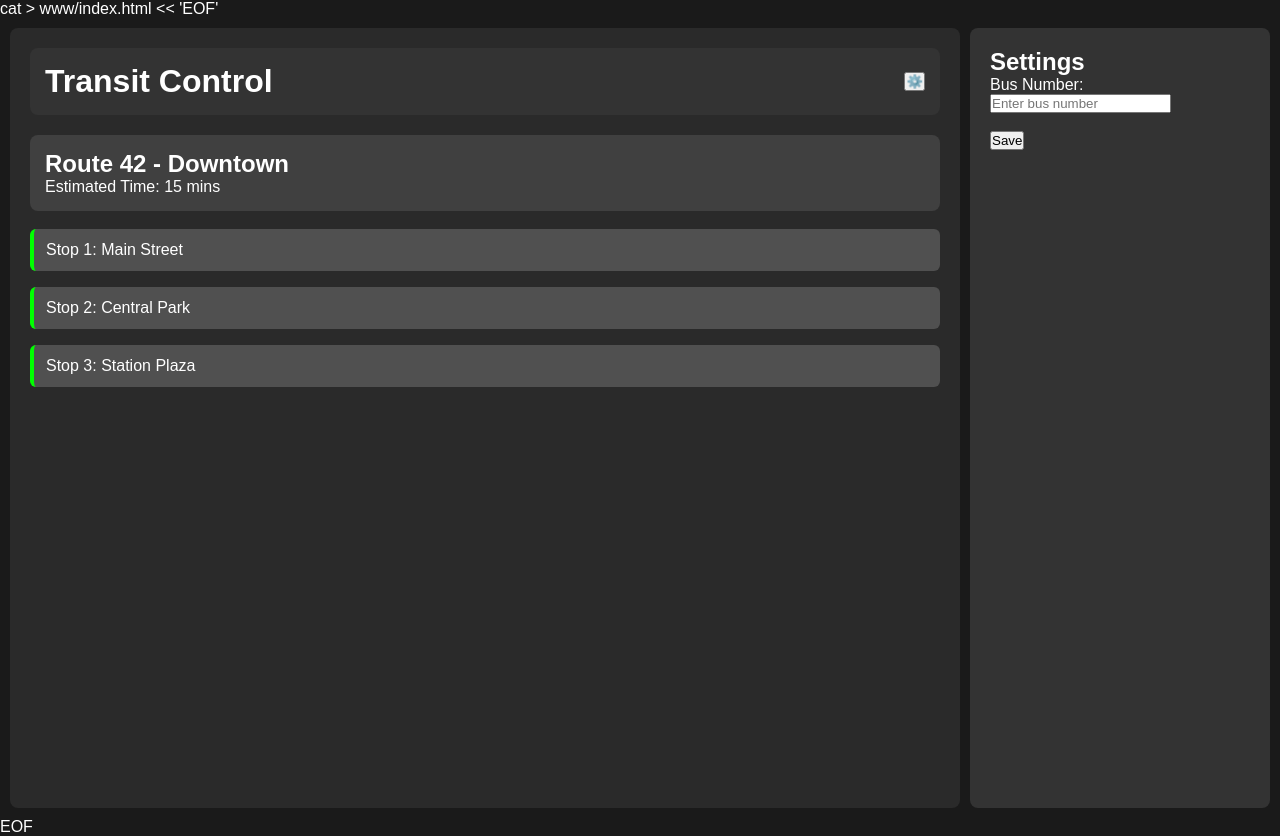
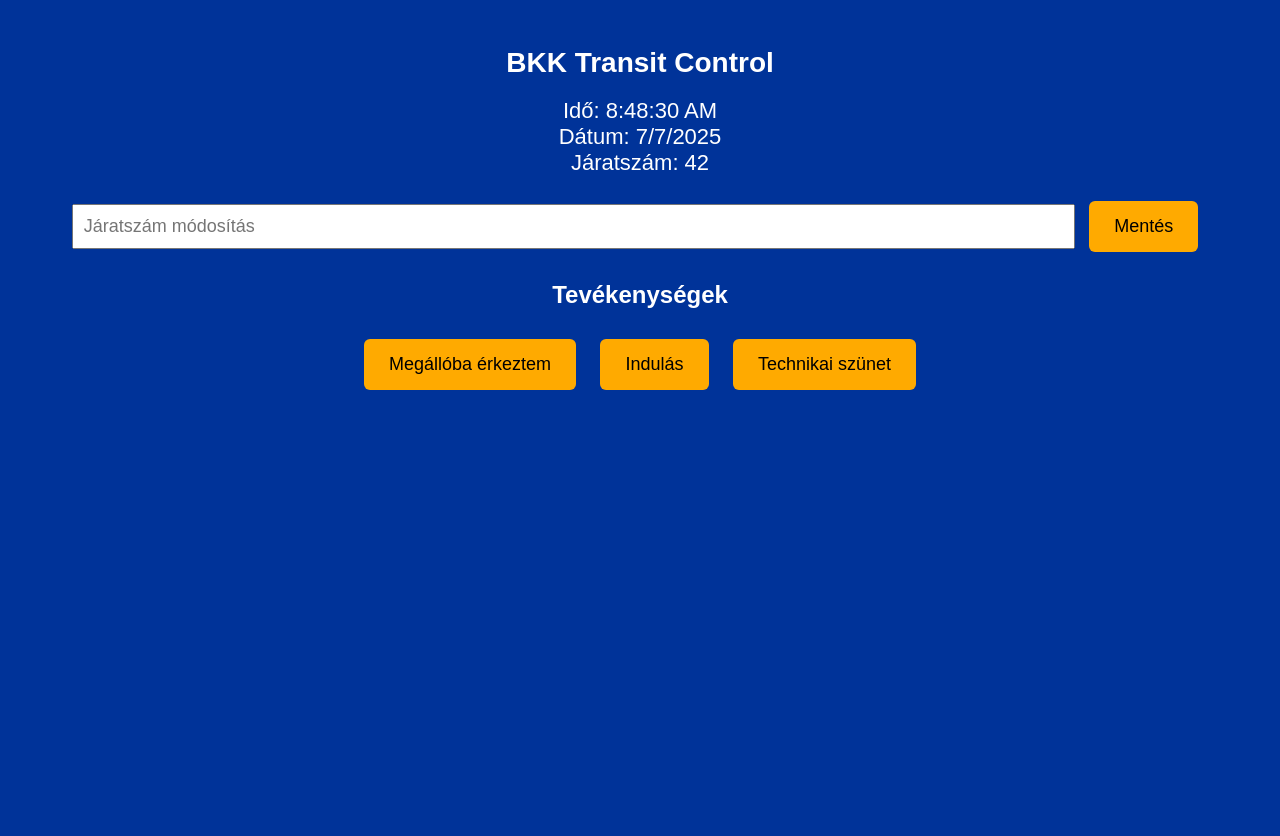
Before and after one commit to gate-gt/Bus, a plain HTML site: page www/index.html in a window 1280 px wide. After the commit the page ends 800 px from the top, so only its background shows below. Drawn offline with Linux system fonts and the light colour scheme.

Commit message:
Update index.html

```diff
--- a/www/index.html
+++ b/www/index.html
@@ -1,88 +1,75 @@
-cat > www/index.html << 'EOF'
 <!DOCTYPE html>
 <html>
 <head>
 <meta charset="utf-8">
 <meta name="viewport" content="width=device-width, initial-scale=1">
-    <title>Transit Control</title>
+<title>BKK Transit Control</title>
 <style>
-        * { margin: 0; padding: 0; box-sizing: border-box; }
     body {
+        background: #003399;
+        color: white;
         font-family: Arial, sans-serif;
-            background: #1a1a1a;
-            color: white;
-            overflow: hidden;
-            user-select: none;
-        }
-        .container {
-            display: flex;
-            height: 100vh;
-            padding: 10px;
-            gap: 10px;
-        }
-        .header {
-            background: #333;
-            padding: 15px;
-            border-radius: 8px;
-            margin-bottom: 10px;
-            display: flex;
-            justify-content: space-between;
-            align-items: center;
-        }
-        .main-panel {
-            flex: 1;
-            background: #2a2a2a;
-            border-radius: 8px;
-            padding: 20px;
-            display: flex;
-            flex-direction: column;
-        }
-        .settings-panel {
-            width: 300px;
-            background: #333;
-            border-radius: 8px;
+        text-align: center;
         padding: 20px;
     }
-        .route-info {
-            background: #404040;
-            padding: 15px;
-            border-radius: 8px;
+    h1 {
+        font-size: 28px;
+    }
+    .info {
+        font-size: 22px;
+        margin: 15px 0;
+    }
+    .btn {
+        background: #ffaa00;
+        color: black;
+        padding: 15px 25px;
+        margin: 10px;
+        border: none;
+        border-radius: 6px;
+        font-size: 18px;
+    }
+    input {
+        padding: 10px;
+        font-size: 18px;
+        width: 80%;
         margin: 10px 0;
-        }
-        .stop-item {
-            background: #505050;
-            padding: 12px;
-            margin: 8px 0;
-            border-radius: 6px;
-            border-left: 4px solid #00ff00;
     }
 </style>
 </head>
 <body>
-    <div class="container">
-        <div class="main-panel">
-            <div class="header">
-                <h1>Transit Control</h1>
-                <button onclick="alert('Settings clicked')">⚙️</button>
+
+<h1>BKK Transit Control</h1>
+
+<div class="info">
+    Idő: <span id="time">--:--</span><br>
+    Dátum: <span id="date">----</span><br>
+    Járatszám: <span id="route">42</span>
 </div>
-            <div class="route-info">
-                <h2>Route 42 - Downtown</h2>
-                <p>Estimated Time: 15 mins</p>
-            </div>
-            <div class="stop-item">Stop 1: Main Street</div>
-            <div class="stop-item">Stop 2: Central Park</div>
-            <div class="stop-item">Stop 3: Station Plaza</div>
-        </div>
-        <div class="settings-panel">
-            <h2>Settings</h2>
-            <label>
-                Bus Number:
-                <input type="text" placeholder="Enter bus number">
-            </label>
-            <br><br>
-            <button onclick="alert('Settings saved')">Save</button>
-        </div>
-    </div>
+
+<input type="text" id="routeInput" placeholder="Járatszám módosítás">
+<button class="btn" onclick="updateRoute()">Mentés</button>
+
+<h2>Tevékenységek</h2>
+<button class="btn" onclick="alert('Megérkezés megállóba')">Megállóba érkeztem</button>
+<button class="btn" onclick="alert('Indulás')">Indulás</button>
+<button class="btn" onclick="alert('Technikai szünet')">Technikai szünet</button>
+
+<script>
+function updateRoute() {
+    const newRoute = document.getElementById('routeInput').value;
+    if (newRoute) {
+        document.getElementById('route').innerText = newRoute;
+    }
+}
+
+function updateTime() {
+    const now = new Date();
+    document.getElementById('time').innerText = now.toLocaleTimeString();
+    document.getElementById('date').innerText = now.toLocaleDateString();
+}
+setInterval(updateTime, 1000);
+updateTime();
+</script>
+
 </body>
 </html>
-EOF
```
Lines whose indentation alone changed are shown as unchanged.
